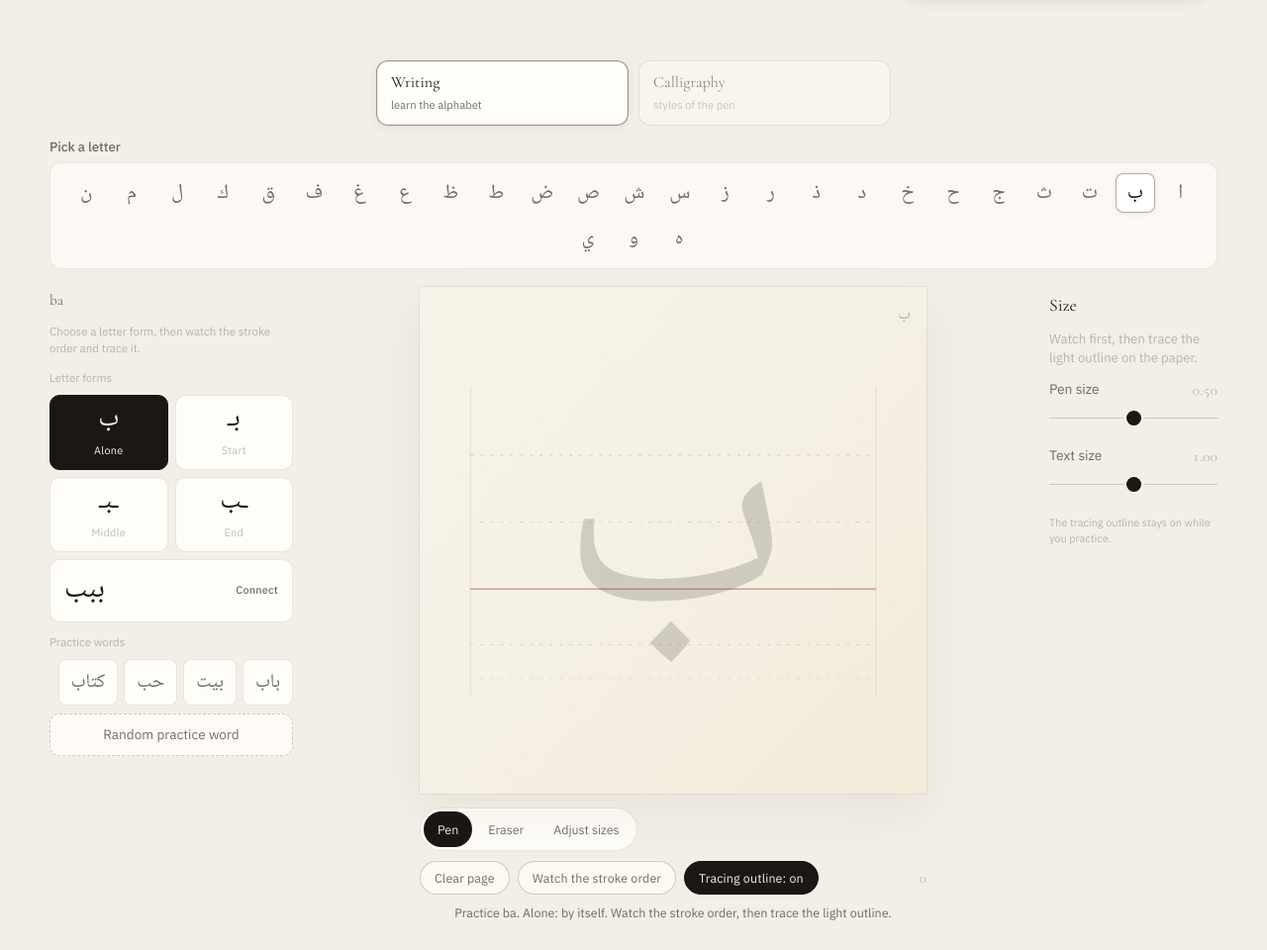
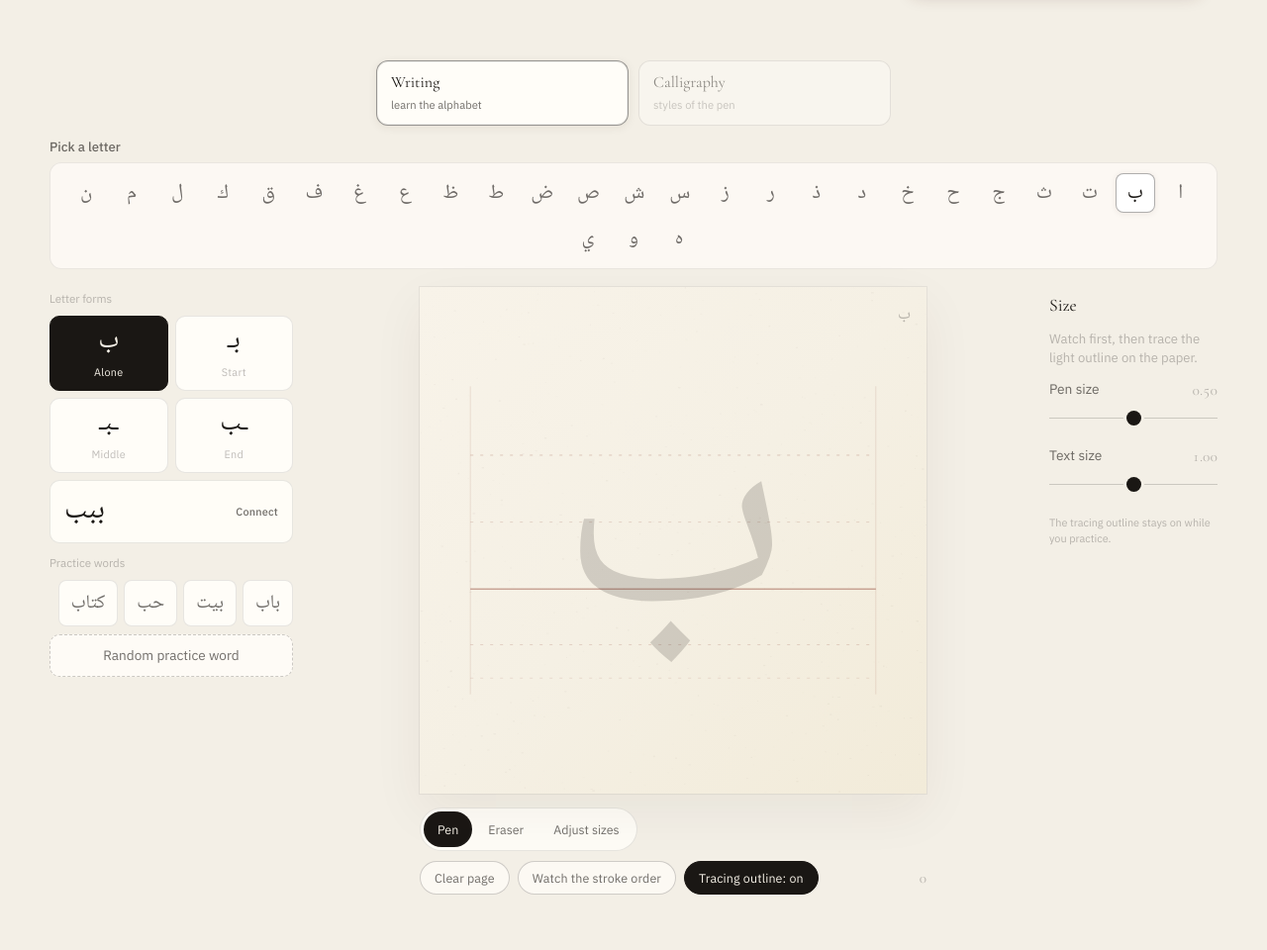
Before and after one commit to thiernoyunus/arabic-calligraphy, a plain HTML site: page index.html in a window 1280 px wide. Shown: the part 111-1071 px from the top of the page at 99% size. After the commit the page ends 1043 px from the top, so only its background shows below. Drawn offline with nearby package versions, Linux system fonts and the light colour scheme; a web font is replaced by a local one.

Commit message:
Remove practice tip text under the paper
Those instruction lines repeated what the form buttons already show. The paper stays clean on every screen size.

```diff
--- a/app.js
+++ b/app.js
@@ -9,8 +9,6 @@
   const strokeCountEl = document.getElementById("strokeCount");
   const typeInput = document.getElementById("typeInput");
   const presetsEl = document.getElementById("presets");
-  const hint = document.getElementById("hint");
-  const hintText = document.getElementById("hintText");
   const showMeBtn = document.getElementById("showMeBtn");
   const styleSeg = document.getElementById("styleSeg");
   const kbHost = document.getElementById("arabicKeyboard");
@@ -411,10 +409,6 @@
       updateCount();
       state.hasWatched = true;
       setGhost(true);
-      if (hint && hintText) {
-        hint.hidden = false;
-        hintText.textContent = t("yourTurn");
-      }
     } catch (err) {
       console.warn("Show me failed:", err);
     } finally {
@@ -594,18 +588,6 @@
     return (state.current?.char || (typeInput && typeInput.value) || "").trim();
   }
 
-  function updateLetterTitle() {
-    const arEl = document.getElementById("letterTitleAr");
-    const enEl = document.getElementById("letterTitleEn");
-    if (!arEl && !enEl) return;
-    const entry =
-      typeof getAlphabetEntry === "function"
-        ? getAlphabetEntry(state.alphabetChar)
-        : null;
-    if (arEl) arEl.textContent = entry ? entry.nameAr : state.alphabetChar;
-    if (enEl) enEl.textContent = entry ? entry.name : "";
-  }
-
   // ── Practice path: Writing vs Calligraphy ─────────────
   function setPractice(practice) {
     state.practice = practice === "calligraphy" ? "calligraphy" : "writing";
@@ -647,7 +629,6 @@
       buildAlphabet();
       buildForms();
       buildPracticeWords();
-      updateLetterTitle();
     } else {
       // Calligraphy: styles + keyboard + words (guide stays on by default)
       setGhost(true);
@@ -733,7 +714,6 @@
         buildAlphabet();
         buildForms();
         buildPracticeWords();
-        updateLetterTitle();
         requestAnimationFrame(scrollFormsIntoView);
       });
       host.appendChild(btn);
@@ -784,58 +764,6 @@
     target?.scrollIntoView({ behavior: "smooth", block: "start" });
   }
 
-  function refreshWritingHint() {
-    if (!hint || !hintText) return;
-    const entry =
-      typeof getAlphabetEntry === "function"
-        ? getAlphabetEntry(state.alphabetChar)
-        : null;
-    if (!entry) return;
-
-    if (state.drillKind === "word" && state.wordPractice) {
-      const name =
-        state.uiLanguage === "ar" ? entry.nameAr : entry.name;
-      hint.hidden = false;
-      hintText.textContent =
-        state.uiLanguage === "ar"
-          ? `${name} · تدرّب على كلمة «${state.wordPractice}». شاهد ترتيب الخطوات ثم تتبع النموذج الفاتح.`
-          : `${name} · Practice the word «${state.wordPractice}». Watch the stroke order, then trace the light outline.`;
-      return;
-    }
-
-    const pack =
-      typeof getLetterForms === "function"
-        ? getLetterForms(state.alphabetChar)
-        : { connectsLeft: true };
-    const meta =
-      state.formId === "chain"
-        ? typeof CHAIN_META !== "undefined"
-          ? CHAIN_META
-          : null
-        : typeof FORM_META !== "undefined"
-          ? FORM_META.find((form) => form.id === state.formId)
-          : null;
-    if (!meta) return;
-
-    const joinNote =
-      !pack.connectsLeft && state.formId !== "chain"
-        ? state.uiLanguage === "ar"
-          ? " لا يتصل هذا الحرف بما بعده، لذلك يشبه الأول والوسط المنفصل."
-          : " This letter does not connect to the next one, so Start and Middle look like Alone."
-        : "";
-    const chainNote =
-      state.formId === "chain"
-        ? state.uiLanguage === "ar"
-          ? " راقب اتصال الحرف من الأول إلى الوسط ثم الأخير."
-          : " Watch how the letter joins from start to middle to end."
-        : "";
-    hint.hidden = false;
-    hintText.textContent =
-      state.uiLanguage === "ar"
-        ? `تدرّب على ${entry.nameAr}. ابدأ بشكل ${meta.labelAr}. شاهد ترتيب الخطوات ثم تتبع النموذج الفاتح.${joinNote}${chainNote}`
-        : `Practice ${entry.name}. ${meta.labelEn}: ${meta.hint}. Watch the stroke order, then trace the light outline.${joinNote}${chainNote}`;
-  }
-
   function applyAlphabetForm(char, formId, scrollToPaper = true) {
     state.alphabetChar = char;
     state.formId = formId || "isolated";
@@ -869,10 +797,6 @@
     brush.clear();
     updateCount();
     setGhost(true);
-    updateLetterTitle();
-
-    // Tip for writing mode (set after setLetter so it isn’t overwritten)
-    refreshWritingHint();
 
     if (scrollToPaper) requestAnimationFrame(scrollPaperIntoView);
   }
@@ -892,15 +816,12 @@
     buildForms();
     buildPracticeWords();
 
-    refreshWritingHint();
-
     requestAnimationFrame(scrollPaperIntoView);
   }
 
   function buildForms() {
     const host = document.getElementById("formsGrid");
     const quickHost = document.getElementById("quickFormStrip");
-    const note = document.getElementById("formsNote");
     if (!host || typeof getLetterForms === "undefined") return;
 
     const pack = getLetterForms(state.alphabetChar);
@@ -1007,27 +928,6 @@
       quickChain.addEventListener("click", () => selectForm("chain"));
       quickHost.appendChild(quickChain);
     }
-
-    if (note) {
-      const entry =
-        typeof getAlphabetEntry === "function"
-          ? getAlphabetEntry(state.alphabetChar)
-          : null;
-      const name = entry
-        ? `${entry.nameAr} · ${entry.name}`
-        : state.alphabetChar;
-      note.textContent = pack.connectsLeft
-        ? state.uiLanguage === "ar"
-          ? "اختر منفصل أو أول أو وسط أو آخر أو وصل لرؤية اتصال الحروف."
-          : "Choose a letter form, then watch the stroke order and trace it."
-        : state.uiLanguage === "ar"
-          ? "هذا الحرف لا يتصل بالحرف الذي بعده. تدرّب على المنفصل أو الأخير."
-          : "This letter does not join to the next letter. Practice Alone or End.";
-      // Keep name visible in letter title; note stays instructional
-      if (entry) {
-        note.setAttribute("data-letter", name);
-      }
-    }
   }
 
   function buildPracticeWords() {
@@ -1126,13 +1026,7 @@
   }
 
   function updateHint() {
-    if (state.practice === "writing") return; // writing sets its own tips
-    if (state.current?.tip) {
-      hint.hidden = false;
-      hintText.textContent = state.current.tip + " · ";
-    } else {
-      hint.hidden = true;
-    }
+    // Practice tips were removed — the paper and controls already show the next step.
   }
 
   function updateCount() {
@@ -1179,10 +1073,6 @@
     brush.clear();
     updateCount();
     setGhost(true);
-    if (hint && hintText) {
-      hint.hidden = false;
-      hintText.textContent = t("randomHint", { word });
-    }
   }
 
   const randomWordBtn = document.getElementById("randomWordBtn");
--- a/index.html
+++ b/index.html
@@ -129,15 +129,6 @@
       <aside class="kb-rail" id="kbDock" aria-label="Practice tools">
         <!-- Writing lesson -->
         <div class="writing-rail writing-only" id="writingRail">
-          <div class="letter-title" id="letterTitle">
-            <span class="letter-title-ar" id="letterTitleAr">باء</span>
-            <span class="letter-title-en" id="letterTitleEn">ba</span>
-          </div>
-
-          <p class="forms-note" id="formsNote">
-            Pick a form, or Connect to see start → middle → end joined — then trace.
-          </p>
-
           <div class="forms-block">
             <div class="presets-label" data-i18n="forms">Letter forms</div>
             <div class="forms-grid" id="formsGrid"></div>
@@ -239,9 +230,6 @@
           <div class="stroke-count" id="strokeCount" aria-live="polite">0</div>
         </div>
 
-        <p class="hint" id="hint" hidden>
-          <span id="hintText"></span>
-        </p>
       </section>
 
       <!-- Right tools -->
```
